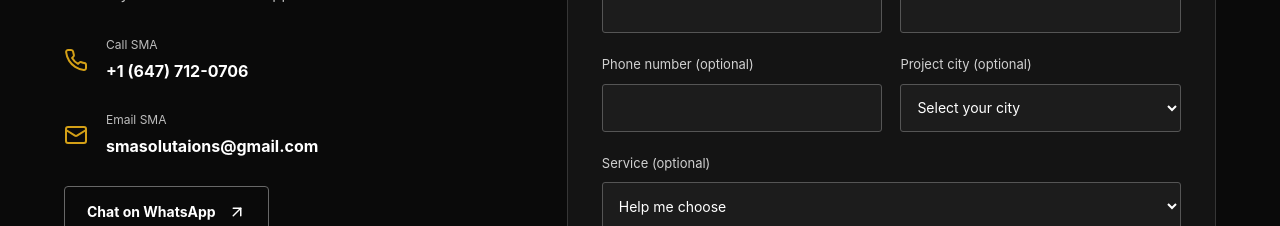
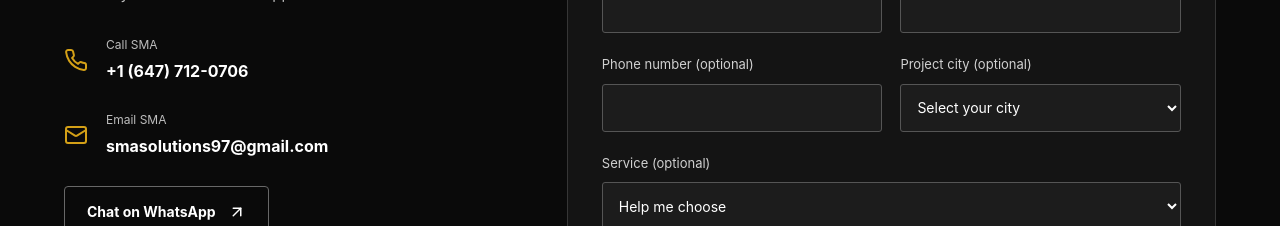
Before and after one commit to Yamen-2004/sma_surface_solution-web-, a React (Vite) app: page / in a window 1280 px wide. Shown: the part 7600-7826 px from the top of the page. Built offline with nearby package versions, Linux system fonts and the light colour scheme; a web font is replaced by a local one.

Commit message:
update email

```diff
--- a/src/content/site.js
+++ b/src/content/site.js
@@ -3,7 +3,7 @@ export const site = {
   url: 'https://www.smasurfacesolutions.com',
   phone: '+1 (647) 712-0706',
   phoneHref: 'tel:+16477120706',
-  email: 'smasolutaions@gmail.com',
+  email: 'smasolutions97@gmail.com',
   whatsapp: 'https://wa.me/16477120706',
   maps: 'https://maps.app.goo.gl/1cvX34grGMmmZcRs6',
   instagram: 'https://www.instagram.com/sma_surface_solution/',
```
Also changed, not shown: 1 other file (tests, documents, lock files or other folders).
